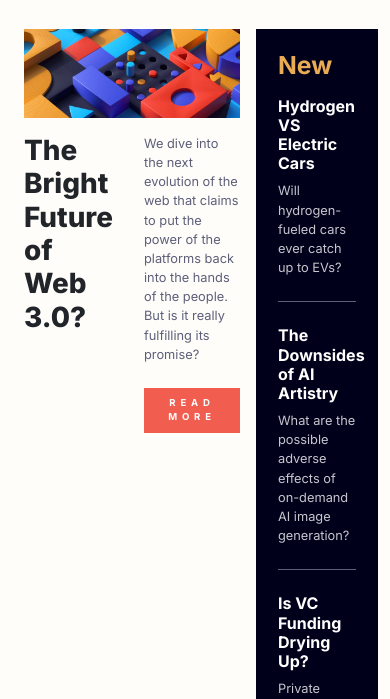
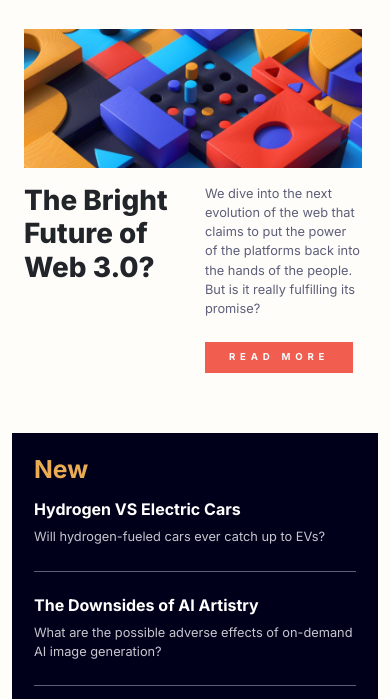
Before and after one commit to ed-matheus/news-homepage, a plain HTML site: page index.html in a window 390 px wide. Shown: the part 99-798 px from the top of the page. Drawn offline with nearby package versions, Linux system fonts and the light colour scheme; a script that the page names is missing.

Commit message:
changing the bootstrap grid breakpoints

```diff
--- a/assets/css/styles.css
+++ b/assets/css/styles.css
@@ -117,3 +117,18 @@ button:hover {
 .attribution a {
     color: hsl(228, 45%, 44%);
 }
+
+/* MEDIA QUERIES */
+/*
+    320px — 480px: dispositivos móveis.
+    481px — 768px: iPads, tablets.
+    769px — 1024px: telas pequenas, laptops.
+    1025px — 1200px: desktops, telas grandes
+*/
+
+/* iPads, tablets */
+@media (max-width: 768px) {
+    .right-container {
+        margin-top: 60px;
+    }
+}
--- a/index.html
+++ b/index.html
@@ -72,16 +72,16 @@
 
         <div class="row">
 
-          <div class="left-container col-8 pe-3">
+          <div class="left-container col-xl-8 col-lg-8 col-md-8 col-sm-12 pe-3">
             <img src="assets/images/image-web-3-desktop.jpg" class="img-fluid" alt="web image">
 
             <div class="row mt-3">
-              <div class="col">
+              <div class="col-6">
                 <h1 class="text-start">
                   The Bright Future of Web 3.0?
                 </h1>
               </div>
-              <div class="col d-flex flex-column align-items-start">
+              <div class="col-6 d-flex flex-column align-items-start">
                 <p class="text-start">
                   We dive into the next evolution of the web that claims to put the power of the platforms back into the hands of the people.
                   But is it really fulfilling its promise?
@@ -91,7 +91,7 @@
             </div>
           </div>
 
-          <div class="right-container col-4 text-start d-flex flex-column align-items-start">
+          <div class="right-container col-xl-4 col-lg-4 col-md-4 col-sm-12 text-start d-flex flex-column align-items-start">
             <h2 class="pb-2">New</h2>
 
             <a href="#">
```
